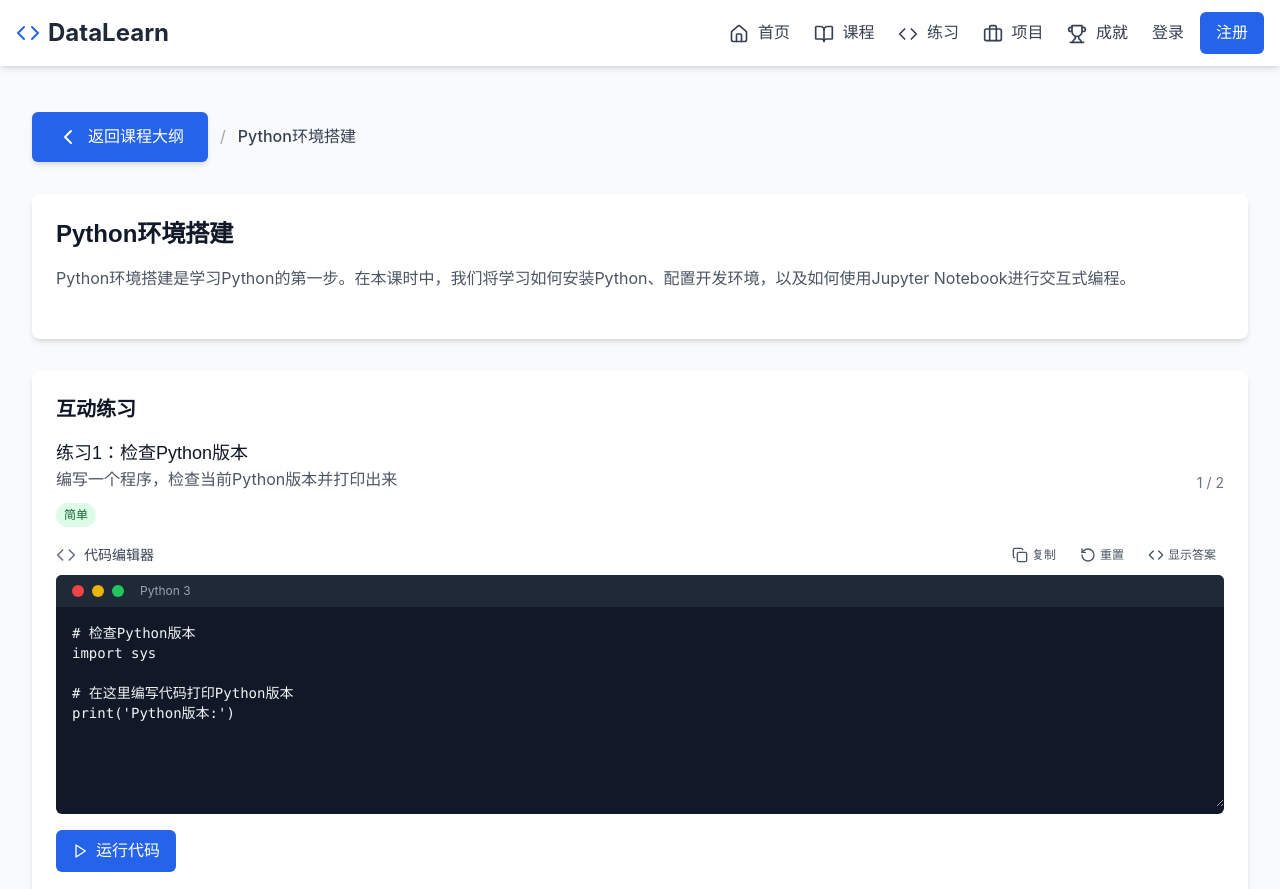
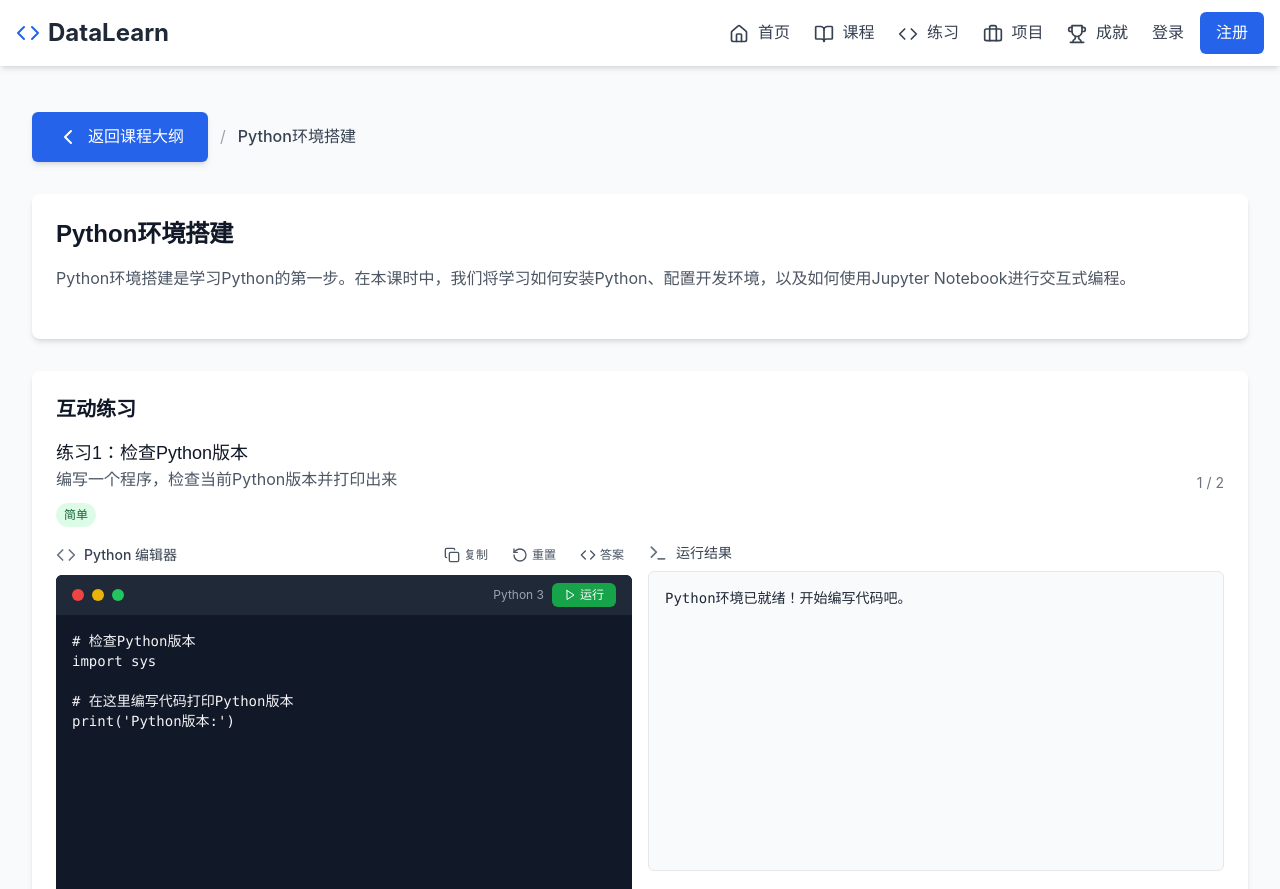
Before and after one commit to chen1778/kaifa, a React (Vite) app: page /courses/1/lessons/1 in a window 1280 px wide. Shown: the top 889 px of the page. Built offline with nearby package versions, Linux system fonts and the light colour scheme.

Commit message:
feat: 设计Python数据分析在线教育平台
Co-authored-by: traeagent <traeagent@users.noreply.github.com>

```diff
--- a/src/pages/LessonDetail.tsx
+++ b/src/pages/LessonDetail.tsx
@@ -420,12 +420,14 @@ const LessonDetail: React.FC = () => {
                   </div>
                 </div>
 
+                {/* 代码编辑器和运行结果并排布局 */}
+                <div className="flex flex-col md:flex-row gap-4 mb-4">
                   {/* 代码编辑器 */}
-                <div className="mb-4">
+                  <div className="flex-1">
                     <div className="flex justify-between items-center mb-2">
                       <div className="flex items-center">
                         <Code className="h-5 w-5 text-gray-500 mr-2" />
-                      <span className="text-sm font-medium text-gray-700">代码编辑器</span>
+                        <span className="text-sm font-medium text-gray-700">Python 编辑器</span>
                       </div>
                       <div className="flex space-x-2">
                         <button
@@ -447,57 +449,56 @@ const LessonDetail: React.FC = () => {
                           className="flex items-center px-2 py-1 text-xs text-gray-600 hover:text-gray-900"
                         >
                           <Code className="h-4 w-4 mr-1" />
-                        {showAnswer ? '隐藏答案' : '显示答案'}
+                          {showAnswer ? '隐藏答案' : '答案'}
                         </button>
                       </div>
                     </div>
                     <div className="bg-gray-900 rounded-md overflow-hidden">
-                    <div className="px-4 py-2 bg-gray-800 flex items-center">
+                      <div className="px-4 py-2 bg-gray-800 flex items-center justify-between">
                         <div className="flex space-x-2">
                           <div className="h-3 w-3 rounded-full bg-red-500"></div>
                           <div className="h-3 w-3 rounded-full bg-yellow-500"></div>
                           <div className="h-3 w-3 rounded-full bg-green-500"></div>
                         </div>
-                      <span className="ml-4 text-xs text-gray-400">Python 3</span>
+                        <div className="flex items-center space-x-2">
+                          <span className="text-xs text-gray-400">Python 3</span>
+                          <button
+                            onClick={runCode}
+                            disabled={isRunning}
+                            className="flex items-center px-3 py-1 bg-green-600 hover:bg-green-700 text-white rounded-md text-xs font-medium transition-colors"
+                          >
+                            {isRunning ? (
+                              <>
+                                <div className="animate-spin rounded-full h-3 w-3 border-b-2 border-white mr-1"></div>
+                                运行中...
+                              </>
+                            ) : (
+                              <>
+                                <Play className="h-3 w-3 mr-1" />
+                                运行
+                              </>
+                            )}
+                          </button>
+                        </div>
                       </div>
                       <textarea
                         value={code}
                         onChange={(e) => setCode(e.target.value)}
-                      className="w-full p-4 bg-gray-900 text-gray-100 font-mono text-sm min-h-[200px] resize-y"
+                        className="w-full p-4 bg-gray-900 text-gray-100 font-mono text-sm min-h-[300px] resize-y"
                         spellCheck={false}
                       />
                     </div>
                   </div>
 
-                {/* 运行按钮 */}
-                <div className="mb-4">
-                  <button
-                    onClick={runCode}
-                    disabled={isRunning}
-                    className="flex items-center px-4 py-2 bg-blue-600 hover:bg-blue-700 text-white rounded-md font-medium transition-colors"
-                  >
-                    {isRunning ? (
-                      <>
-                        <div className="animate-spin rounded-full h-4 w-4 border-b-2 border-white mr-2"></div>
-                        运行中...
-                      </>
-                    ) : (
-                      <>
-                        <Play className="h-4 w-4 mr-2" />
-                        运行代码
-                      </>
-                    )}
-                  </button>
-                </div>
-
-                {/* 输出结果 */}
-                <div className="mb-4">
+                  {/* 运行结果 */}
+                  <div className="flex-1">
                     <div className="flex items-center mb-2">
                       <Terminal className="h-5 w-5 text-gray-500 mr-2" />
                       <span className="text-sm font-medium text-gray-700">运行结果</span>
                     </div>
-                  <div className="bg-gray-50 border border-gray-200 rounded-md p-4 min-h-[100px] font-mono text-sm">
-                    {output || '运行代码查看结果'}
+                    <div className="bg-gray-50 border border-gray-200 rounded-md p-4 min-h-[300px] font-mono text-sm overflow-auto">
+                      {output || 'Python环境已就绪！开始编写代码吧。'}
+                    </div>
                   </div>
                 </div>
 
```
Lines whose indentation alone changed are shown as unchanged.
